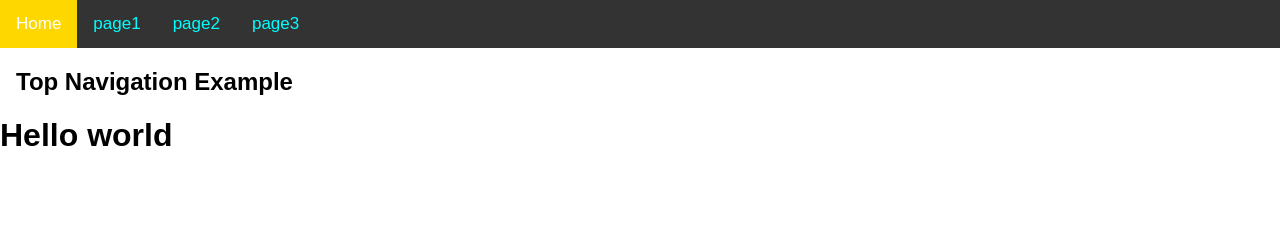
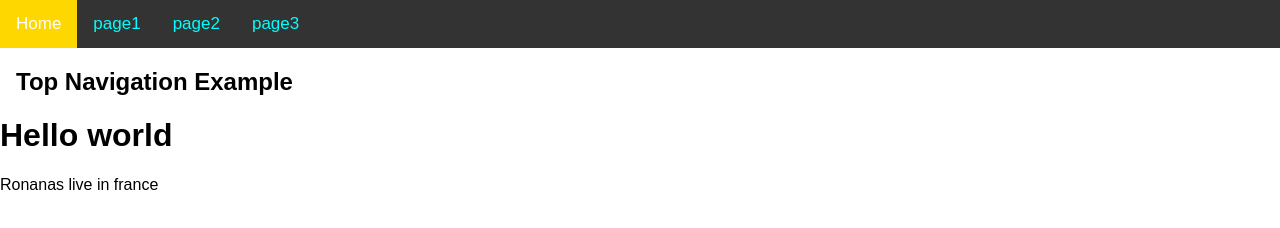
Before and after one commit to huymey/GIT-WORK-FLOW, a plain HTML site: page index.html in a window 1280 px wide. Drawn offline with Linux system fonts and the light colour scheme.

Commit message:
add paragraph about ronans

```diff
--- a/index.html
+++ b/index.html
@@ -51,5 +51,6 @@
 
     </div>
     <H1>Hello world</H1>
+    <p>Ronanas live in france</p>
 </body>
 </html>
```
